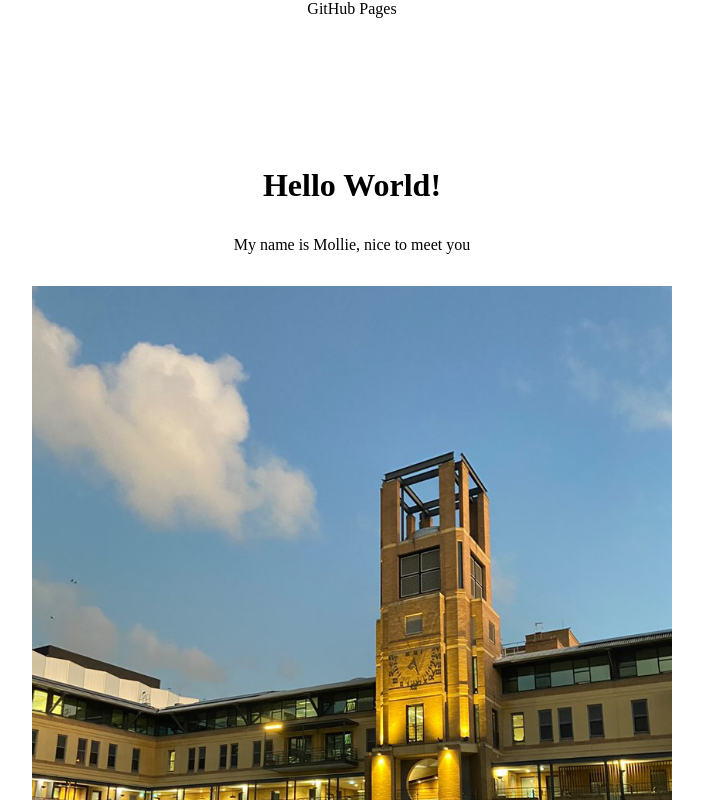
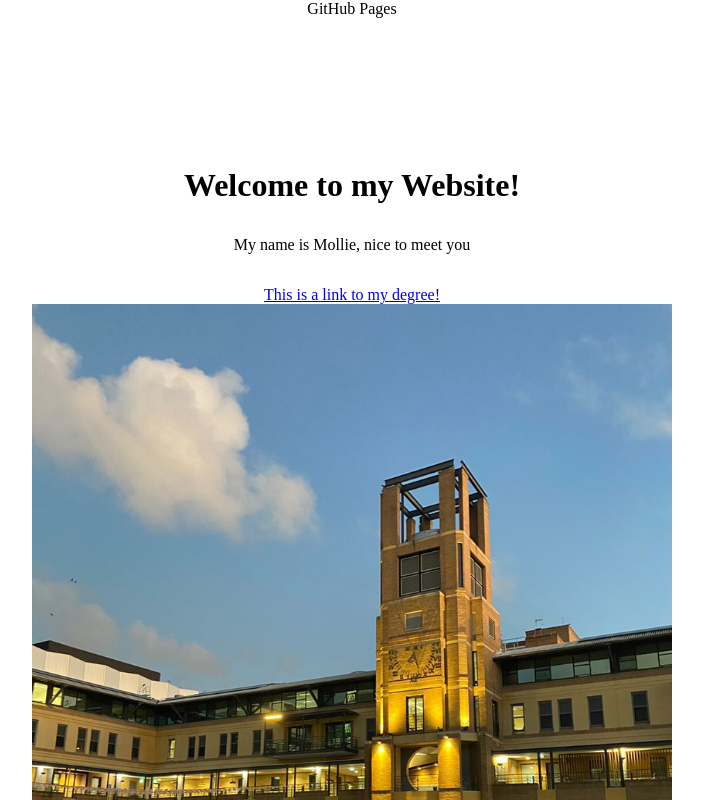
Before and after one commit to momo-mollie/momo-page, a plain HTML site: page index.html in a window 1280 px wide. Shown: the top 800 px of the page, without its empty margins (288-991 px from the left). Drawn offline with Linux system fonts and the light colour scheme.

Commit message:
added a link

```diff
--- a/index.html
+++ b/index.html
@@ -8,8 +8,18 @@
         <link rel="stylesheet" href="style.css">
     </head>
     <body>
-        <h1>Hello World!</h1>
-        <p>My name is Mollie, nice to meet you</p>
-        <img src="assets/images/meandfriend.jpg" alt="Me and my friend at uni!">
+        <h1>
+            Welcome to my Website!
+        </h1>
+        <p title="Hello!!!!!">
+            My name is Mollie, nice to meet you
+        </p>
+        <a href="https://www.unsw.edu.au/study/undergraduate/bachelor-of-commerce-computer-science">
+            This is a link to my degree!
+        </a>
+        <br>
+
+        <img src="assets/images/meandfriend.jpg" width="600" height="800" alt="Me and my friend at uni">
+
     </body>
 </html>
```
Also changed, not shown: 1 other file.
